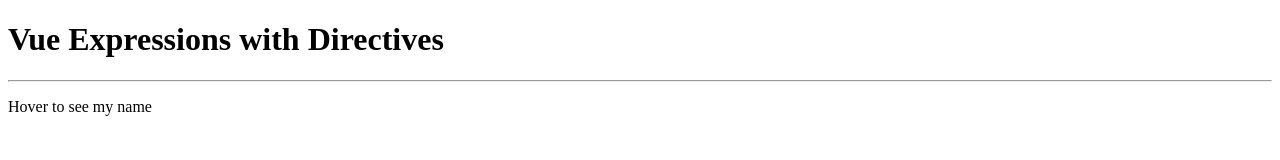
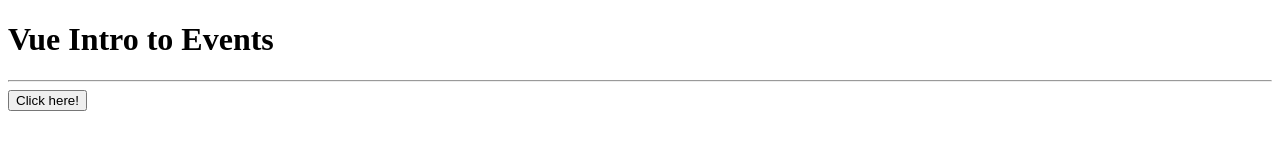
Before and after one commit to amp0024/vueTest, a plain HTML site: page index.html in a window 1280 px wide. Drawn offline with Linux system fonts and the light colour scheme.

Commit message:
simple on click event of button

```diff
--- a/index.html
+++ b/index.html
@@ -1,15 +1,16 @@
 <!DOCTYPE html>
 <html>
   <head>
-      <title>Vue Expressions with Directives</title>
+      <title>Vue Intro to Events</title>
       <link rel="stylesheet" type="text/css" href="css/style.css">
   </head>
   <body>
 
   	<div id="app">
-    <h1>Vue Expressions with Directives</h1>
+    <h1>Vue Intro to Events</h1>
     <hr>
-  		<p v-bind:title="firstName + ' ' + lastName">Hover to see my name</p>
+  		<!-- directive name with eventname-->
+      <button v-on:click="clickedButton">Click here!</button>
 
   	</div>
 
--- a/js/app.js
+++ b/js/app.js
@@ -3,8 +3,9 @@
 	// controlling html ID element
 	el: '#app',
 	// Accesable in our app - can be outputed into html file.
-	data: {
-		firstName: 'Adam',
-		lastName: 'Poulsen'
+	methods: {
+		clickedButton: function(){
+			alert('Ths button was clicked');
+		}
 	}
 });
```
